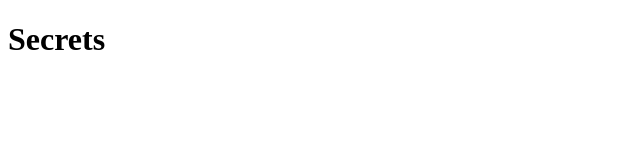
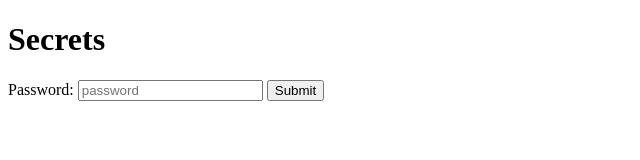
Before and after one commit to abdulrahmans0414/Secrets, a website: page public/index.html in a window 1280 px wide. Shown: the whole page, without its empty margins (0-640 px from the left). Drawn offline with Linux system fonts and the light colour scheme.

Commit message:
add form in index.html file

```diff
--- a/public/index.html
+++ b/public/index.html
@@ -7,6 +7,11 @@
 </head>
 <body>
     <h1>Secrets</h1>
+    <form action="" method="">
+        <label for="password">Password:</label>
+        <input type="text" id="password" name="password" placeholder="password" required>
+        <input type="submit" value="Submit">
+      </form>
 
 </body>
 </html>
```
